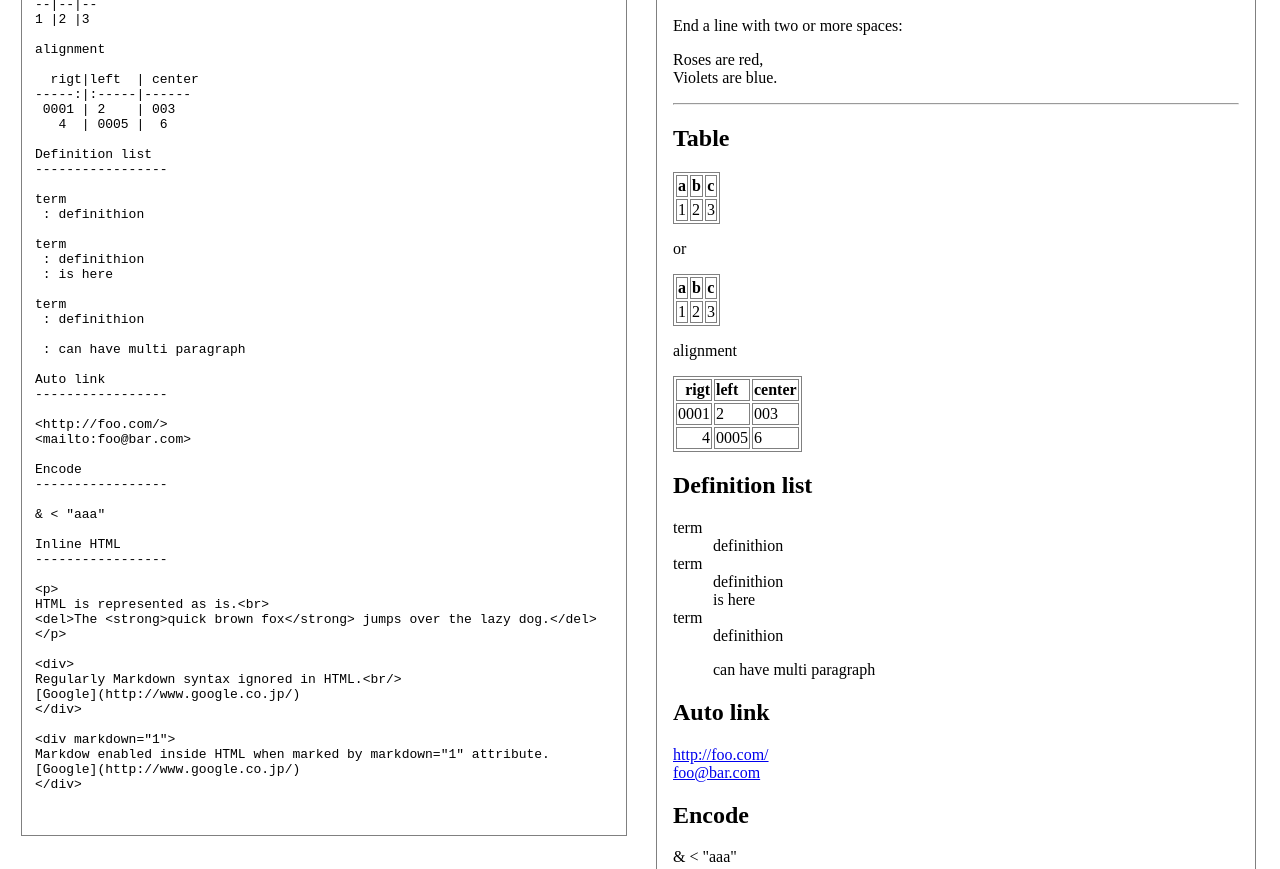
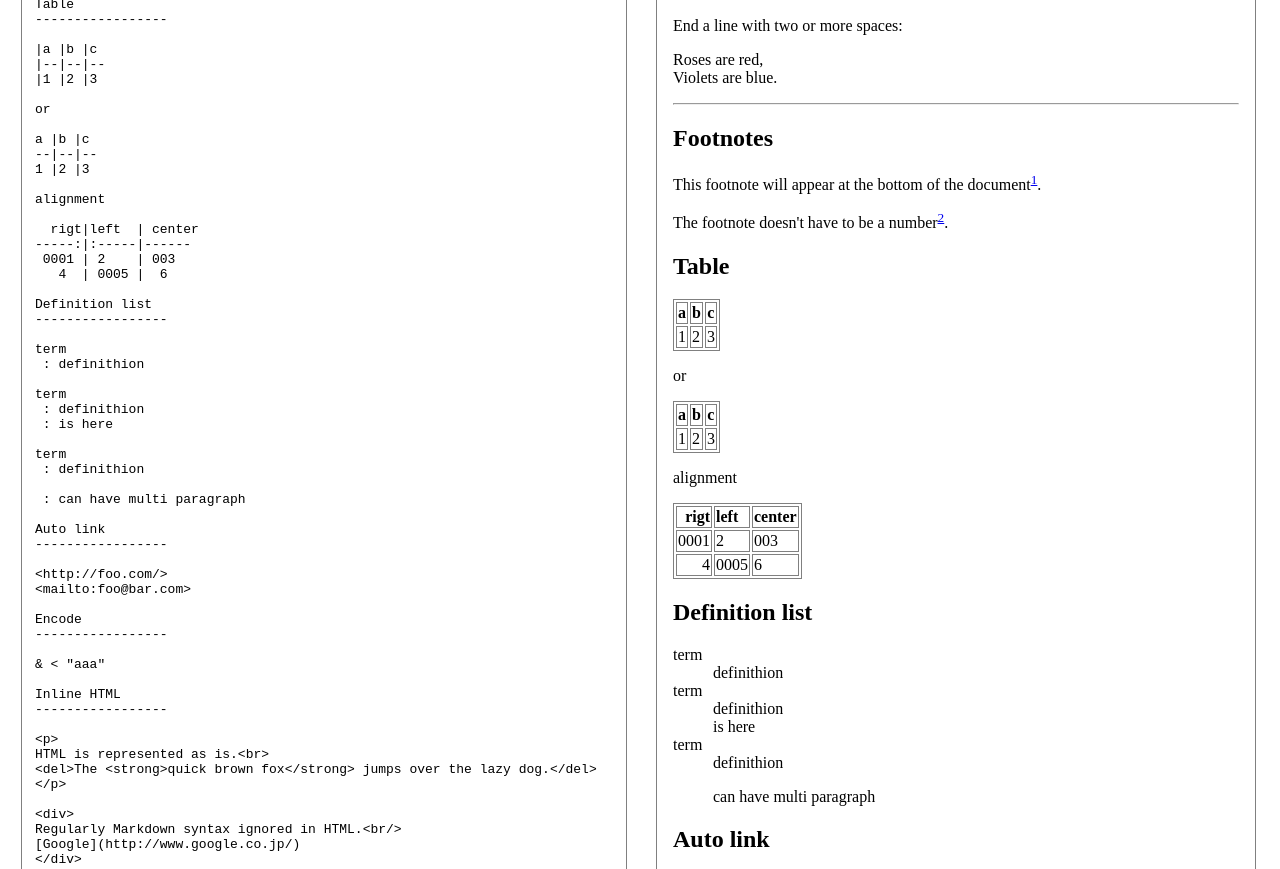
Before and after one commit to tanakahisateru/js-markdown-extra, a plain HTML site: page test.html in a window 1280 px wide. Shown: the part 2040-2909 px from the top of the page. Drawn offline with Linux system fonts and the light colour scheme.

Commit message:
adding footnotes, ported from PHP Markdown Extra.

```diff
--- a/js-markdown-extra.js
+++ b/js-markdown-extra.js
@@ -64,6 +64,12 @@ function Markdown(text) {
     var md_html_hashes = new Object;
     var md_list_level = 0;
 
+    var md_footnotes = new Object;
+    var md_footnotes_ordered = [];
+    var md_footnote_counter = 1;
+
+    var md_in_anchor = false;
+
     var md_empty_element_suffix = " />";
     var md_tab_width = 4;
     var md_less_than_tab = md_tab_width - 1;
@@ -116,6 +122,105 @@ function Markdown(text) {
         } );
 
         return text.replace( md_flag_StripLinkDefinitions_Z, "" );
+    }
+
+    // Footnotes
+
+    function _StripFootnotes(text) {
+      //
+      // Strips link definitions from text, stores the URLs and titles in
+      // hash references.
+      less_than_tab = md_tab_width - 1;
+
+      // Link defs are in the form: [^id]: url "optional title"
+      text = text.replace(new RegExp('^[ ]{0,'+less_than_tab+'}\\[\\^(.+?)\\][ ]?:[ ]*\\n?((?:.+|\\n(?!\\[\\^.+?\\]:\\s)(?!\\n+[ ]{0,3}\\S))*)', 'mg'),
+                          function($0, $1, $2) {
+                            md_footnotes[$1] = _Outdent($2);
+                            return '';
+                          });
+
+                          return text;
+    }
+
+    function _DoFootnotes(text) {
+      //
+      // Replace footnote references in $text [^id] with a special text-token
+      // which will be replaced by the actual footnote marker in appendFootnotes.
+      if (!md_in_anchor) {
+        text = text.replace(/\[\^(.+?)\]/g, function($0, $1) { return "F\x1Afn:" + $1 + "\x1A:" });
+      }
+      return text;
+    }
+
+    function _AppendFootnotes(text) {
+      //
+      // Append footnote list to text.
+      //
+      text = text.replace(/F\x1Afn:(.*?)\x1A:/g, _appendFootnotes_callback);
+
+      if (md_footnotes_ordered.length != 0) {
+        text += "\n\n";
+        text += "<div class=\"footnotes\">\n";
+        text += "<hr" + md_empty_element_suffix + "\n";
+        text += "<ol>\n\n";
+
+        attr = " rev=\"footnote\"";
+        num = 0;
+
+        while (md_footnotes_ordered.length != 0) {
+          var thing = md_footnotes_ordered.shift();
+          var note_id = thing[0];
+          var footnote = thing[1];
+
+          footnote += "\n"; // Need to append newline before parsing.
+          footnote = _RunBlockGamut(footnote + "\n");
+          footnote = footnote.replace(/F\x1Afn:(.*?)\x1A:/g, _appendFootnotes_callback);
+
+          num += 1;
+          attr = attr.replace("%%", num);
+          note_id = _EncodeAttribute(note_id);
+
+          // Add backlink to last paragraph; create new paragraph if needed.
+          backlink = "<a href=\"#fnref:" + note_id + "\"" + attr + ">&#8617;</a>";
+          if (footnote.match(/<\/p>$/)) {
+            footnote = footnote.replace(/<\/p>$/, "") + "&#160;" + backlink + "</p>";
+          } else {
+            footnote += "\n\n<p>" + backlink + "</p>";
+          }
+
+          text += "<li id=\"fn:" + note_id + "\">\n";
+          text += footnote + "\n";
+          text += "</li>\n\n";
+        }
+
+        text += "</ol>\n";
+        text += "</div>";
+      }
+      return text;
+    }
+
+    function _appendFootnotes_callback($0, $1) {
+      var node_id = $1;
+
+      // Create footnote marker only if it has a corresponding footnote *and*
+      // the footnote hasn't been used by another marker.
+      if (md_footnotes[node_id]) {
+        // Transfer footnote content to the ordered list.
+        md_footnotes_ordered.push([node_id, md_footnotes[node_id]]);
+        delete md_footnotes[node_id];
+
+        var num = md_footnote_counter++;
+        var attr = " rel=\"footnote\"";
+
+        attr = attr.replace("%%", num);
+        node_id = _EncodeAttribute(node_id);
+
+        return "<sup id=\"fnref:" + node_id + "\">" +
+          "<a href=\"#fn:" + node_id + "\"" + attr + ">" + num + "</a>" +
+          "</sup>";
+      }
+
+      return "[^" + $1 + "]";
     }
 
 
@@ -400,6 +505,7 @@ function Markdown(text) {
     function _RunSpanGamut( text ) {
         text = _DoCodeSpans( text );
         text = _EscapeSpecialChars( text );
+        text = _DoFootnotes( text );
         text = _DoImages( text );
         text = _DoAnchors( text );
         text = _DoAutoLinks( text );
@@ -461,12 +567,16 @@ function Markdown(text) {
     , "g" );
 
     function _DoAnchors( text ) {
+        if (md_in_anchor) return text;
+        md_in_anchor = true;
+
         var reg = md_reg_DoAnchors1;
         text = text.replace( reg, _DoAnchors_reference_callback );
 
         var reg = md_reg_DoAnchors2;
         text = text.replace( reg, _DoAnchors_inline_callback );
 
+        md_in_anchor = false;
         return text;
     }
     function _DoAnchors_reference_callback( $0, $1, $2, $3 ) {
@@ -1182,6 +1292,7 @@ function Markdown(text) {
         return text;
     }
 
+
     function _EncodeAmpsAndAngles( text ) {
 
         return text
@@ -1190,7 +1301,14 @@ function Markdown(text) {
         ;
     }
 
-
+    function _EncodeAttribute(text) {
+      //
+      // Encode text for a double-quoted HTML attribute. This function
+      // is *not* suitable for attributes enclosed in single quotes.
+      text = _EncodeAmpsAndAngles(text);
+      text = text.replace('"', '&quot;');
+      return text;
+    }
 
 
 
@@ -1410,13 +1528,22 @@ function Markdown(text) {
         md_html_blocks = new Object;
         md_html_hashes = new Object;
 
+        md_footnotes = new Object;
+        md_footnotes_ordered = [];
+        md_footnote_counter = 1;
+
+        md_in_anchor = false;
+
+
         text = text.replace( /\r\n|\r/g, "\n" );
         text += "\n\n";
         text = _Detab( text );
         text = _HashHTMLBlocks( text );
         text = text.replace( /^[ \t]+$/gm, "" );
+        text = _StripFootnotes( text );
         text = _StripLinkDefinitions( text );
         text = _RunBlockGamut( text, false );
+        text = _AppendFootnotes( text );
         text = _UnescapeSpecialChars( text );
 
         return text + "\n";
--- a/test.html
+++ b/test.html
@@ -132,6 +132,16 @@ Violets are blue.
 
 - - - - - - - - - - - - - - - - - - - -
 
+Footnotes
+---------------
+This footnote will appear at the bottom of the document[^1].
+
+The footnote doesn't have to be a number[^nonumber].
+
+[^1]: Told you it'd be here at the bottom.
+[^nonumber]: See, not a number.
+             Though it does appear as a number in the html's ordered list.
+
 Table
 -----------------
 
```
